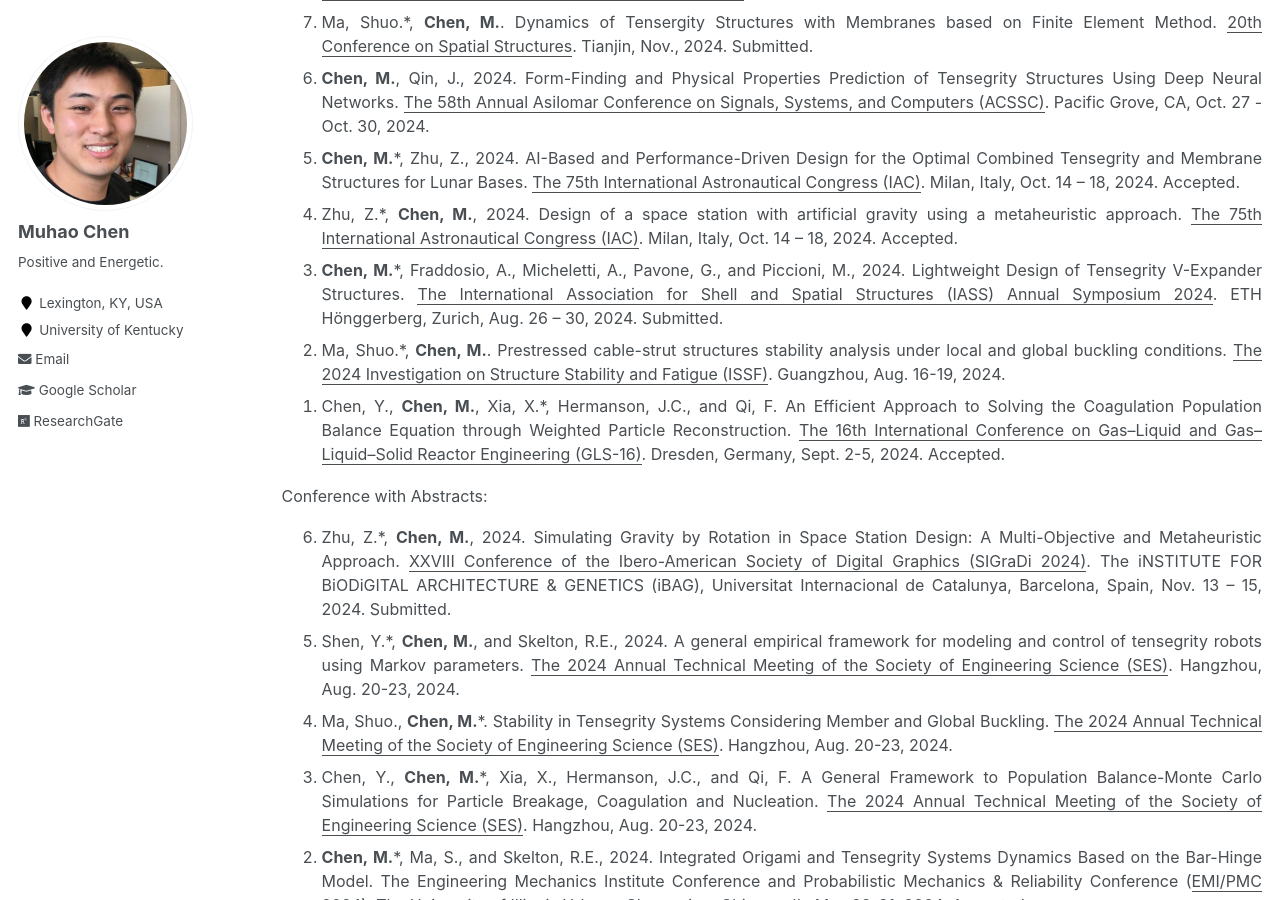
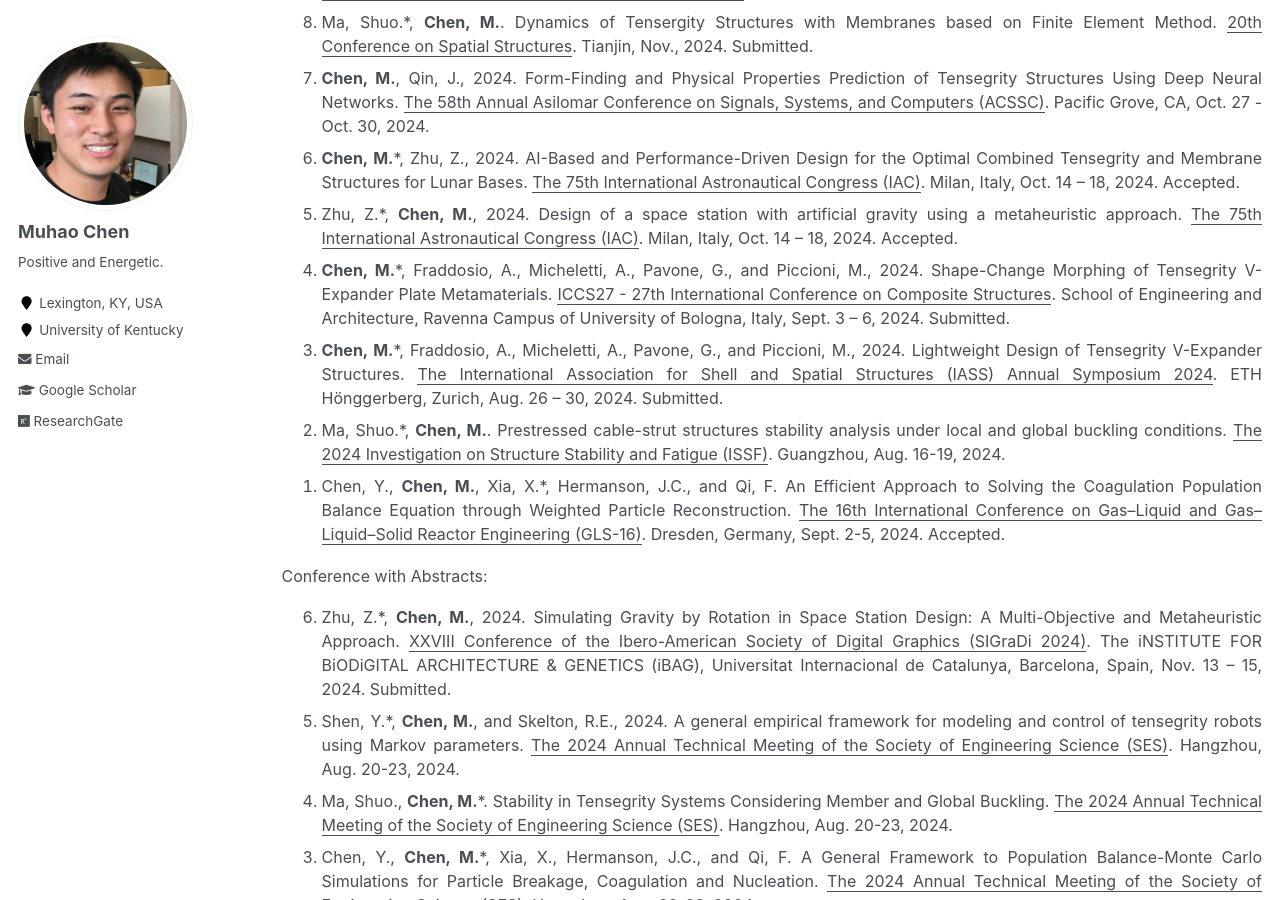
Before and after one commit to Muhao-Chen/muhao-chen.github.io, a Jekyll site: the page built from _pages/publication.md, in a window 1280 px wide and 900 px high, scrolled down 4057 px. Built offline with Jekyll 4.4.1, drawn with Linux system fonts in a browser that asks for light colours.

Commit message:
Update publication.md

```diff
--- a/_pages/publication.md
+++ b/_pages/publication.md
@@ -105,6 +105,7 @@ Conference with Full Papers:
 <li> <strong>Chen, M.</strong>, Qin, J., 2024. Form-Finding and Physical Properties Prediction of Tensegrity Structures Using Deep Neural Networks. <u>The 58th Annual Asilomar Conference on Signals, Systems, and Computers (ACSSC)</u>. Pacific Grove, CA, Oct. 27 - Oct. 30, 2024. </li>
 <li><strong>Chen, M.</strong>*, Zhu, Z., 2024. AI-Based and Performance-Driven Design for the Optimal Combined Tensegrity and Membrane Structures for Lunar Bases. <u>The 75th International Astronautical Congress (IAC)</u>. Milan, Italy, Oct. 14 – 18, 2024. Accepted. </li>
 <li>Zhu, Z.*, <strong>Chen, M.</strong>, 2024. Design of a space station with artificial gravity using a metaheuristic approach. <u>The 75th International Astronautical Congress (IAC)</u>. Milan, Italy, Oct. 14 – 18, 2024. Accepted. </li>
+<li><strong>Chen, M.</strong>*, Fraddosio, A., Micheletti, A., Pavone, G., and Piccioni, M., 2024. Shape-Change Morphing of Tensegrity V-Expander Plate Metamaterials. <u>ICCS27 - 27th International Conference on Composite Structures</u>. School of Engineering and Architecture, Ravenna Campus of University of Bologna, Italy, Sept. 3 – 6, 2024. Submitted. </li>
 <li><strong>Chen, M.</strong>*, Fraddosio, A., Micheletti, A., Pavone, G., and Piccioni, M., 2024. Lightweight Design of Tensegrity V-Expander Structures. <u>The International Association for Shell and Spatial Structures (IASS) Annual Symposium 2024</u>. ETH Hönggerberg, Zurich, Aug. 26 – 30, 2024. Submitted. </li>
 <li> Ma, Shuo.*, <strong>Chen, M.</strong>. Prestressed cable-strut structures stability analysis under local and global buckling conditions. <u>The 2024 Investigation on Structure Stability and Fatigue (ISSF)</u>. Guangzhou, Aug. 16-19, 2024.</li>
 <li> Chen, Y., <strong>Chen, M.</strong>, Xia, X.*, Hermanson, J.C., and Qi, F. An Efficient Approach to Solving the Coagulation Population Balance Equation through Weighted Particle Reconstruction. <u>The 16th International Conference on Gas–Liquid and Gas–Liquid–Solid Reactor Engineering (GLS-16)</u>. Dresden, Germany, Sept. 2-5, 2024. Accepted.</li>
```
